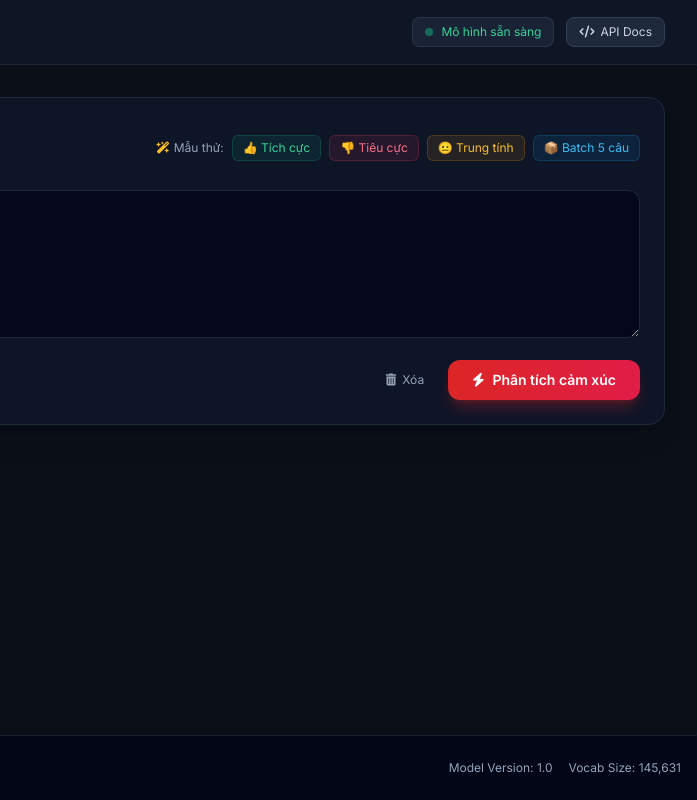
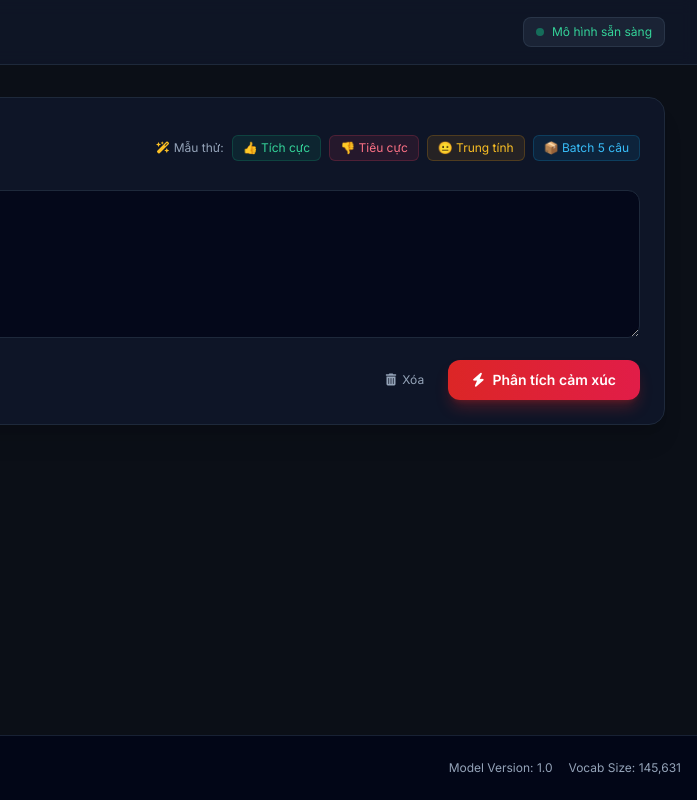
Before and after one commit to dtuan03052006/youtube-sentiment, a plain HTML site: page fastapi_app/index.html in a window 1280 px wide. Shown: the full height of the page, 583-1280 px from the left. Drawn offline with nearby package versions, Linux system fonts and the light colour scheme.

```diff
--- a/fastapi_app/index.html
+++ b/fastapi_app/index.html
@@ -80,10 +80,6 @@
           <span class="w-2 h-2 rounded-full bg-emerald-500 animate-pulse"></span>
           <span>Mô hình sẵn sàng</span>
         </div>
-        <a href="/docs" target="_blank" class="text-xs flex items-center gap-1.5 text-slate-300 hover:text-white bg-slate-800 hover:bg-slate-700 px-3 py-1.5 rounded-lg border border-slate-700 transition">
-          <i class="fa-solid fa-code"></i>
-          <span>API Docs</span>
-        </a>
       </div>
     </div>
   </header>
```
Also changed, not shown: fastapi_app/static/index.html (+0 -4 lines), index.html (+0 -4 lines).
